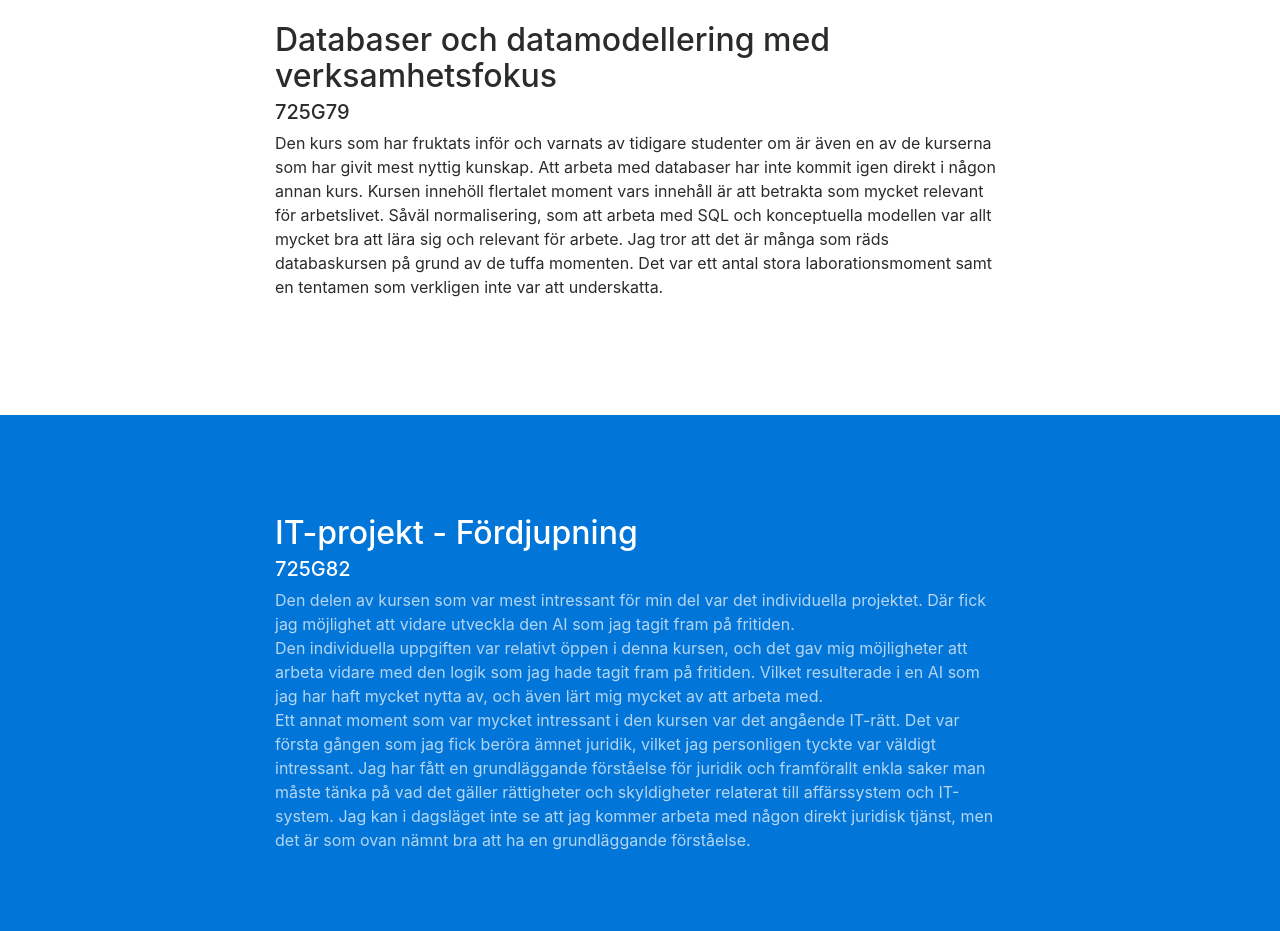
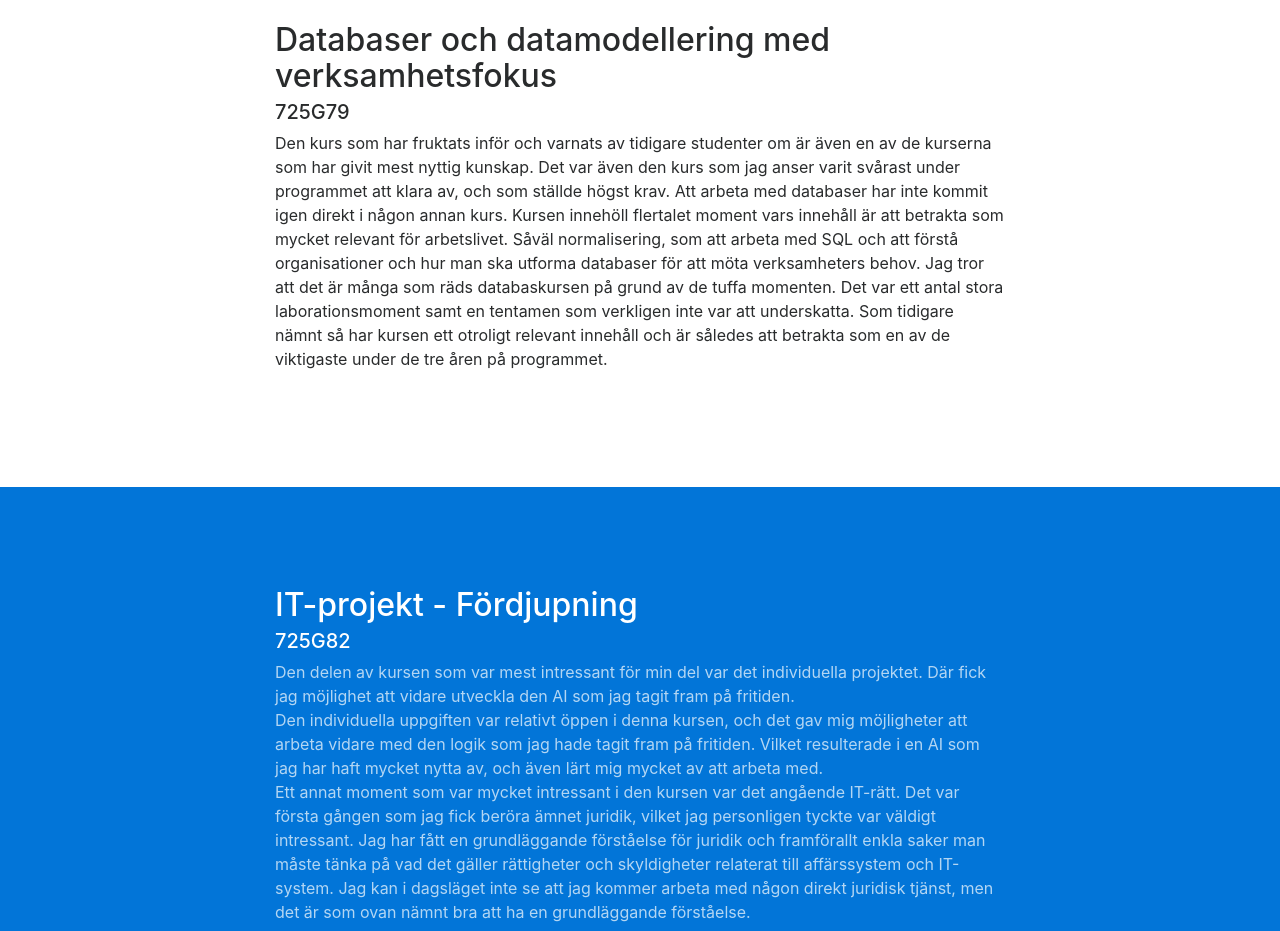
Before and after one commit to westerling/westerling.github.io, a website with bundled scripts: page tankar.html in a window 1280 px wide. Shown: the part 1120-2051 px from the top of the page. Built offline with nearby package versions, Linux system fonts and the light colour scheme.

Commit message:
nu är det nationaldag
nationaldagsbreak

```diff
--- a/tankar.html
+++ b/tankar.html
@@ -100,9 +100,13 @@
             <div class="col-lg-8 offset-lg-2 text-left">
                 <h2 class="section-heading text-gray-dark">Databaser och datamodellering med verksamhetsfokus</h2>
                 <h5 class="section-heading text-gray-dark">725G79</h5>
-                <p class="text-gray-dark">Den kurs som har fruktats inför och varnats av tidigare studenter om är även en av de kurserna som har givit mest nyttig kunskap. Att arbeta med databaser har inte kommit igen direkt i någon annan kurs.
-                    Kursen innehöll flertalet moment vars innehåll är att betrakta som mycket relevant för arbetslivet. Såväl normalisering, som att arbeta med SQL och konceptuella modellen var allt mycket bra att lära sig och relevant för arbete.
+                <p class="text-gray-dark">
+                    Den kurs som har fruktats inför och varnats av tidigare studenter om är även en av de kurserna som har givit mest nyttig kunskap.
+                    Det var även den kurs som jag anser varit svårast under programmet att klara av, och som ställde högst krav.
+                    Att arbeta med databaser har inte kommit igen direkt i någon annan kurs.
+                    Kursen innehöll flertalet moment vars innehåll är att betrakta som mycket relevant för arbetslivet. Såväl normalisering, som att arbeta med SQL och att förstå organisationer och hur man ska utforma databaser för att möta verksamheters behov.
                     Jag tror att det är många som räds databaskursen på grund av de tuffa momenten. Det var ett antal stora laborationsmoment samt en tentamen som verkligen inte var att underskatta.
+                    Som tidigare nämnt så har kursen ett otroligt relevant innehåll och är således att betrakta som en av de viktigaste under de tre åren på programmet.
 
                 </p>
             </div>
```
Also changed, not shown: index.html (+2 -2 lines).
